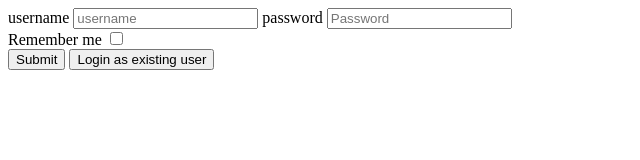
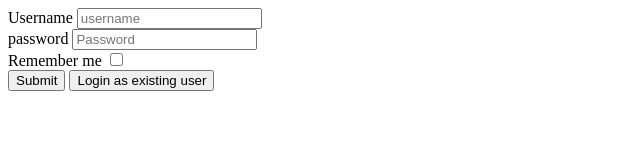
Before and after one commit to acciojob/remember-me-login-form-Vyshnavi1986, a website: page main.html in a window 1280 px wide. Shown: the whole page, without its empty margins (0-640 px from the left). Drawn offline with Linux system fonts and the light colour scheme.

Commit message:
created a submission

```diff
--- a/main.html
+++ b/main.html
@@ -6,8 +6,8 @@
 <body>
 	<!-- the entire body must be written by student -->
 	 <form >
-		 <label for="username">username</label>
-        <input type="text" placeholder="username" id="username">
+		 <label for="Username">Username</label>
+        <input type="text" placeholder="username" id="username"><br>
 		 <label for="password">password</label>
         <input type="password" placeholder="Password" id="password">
           <div>
```
